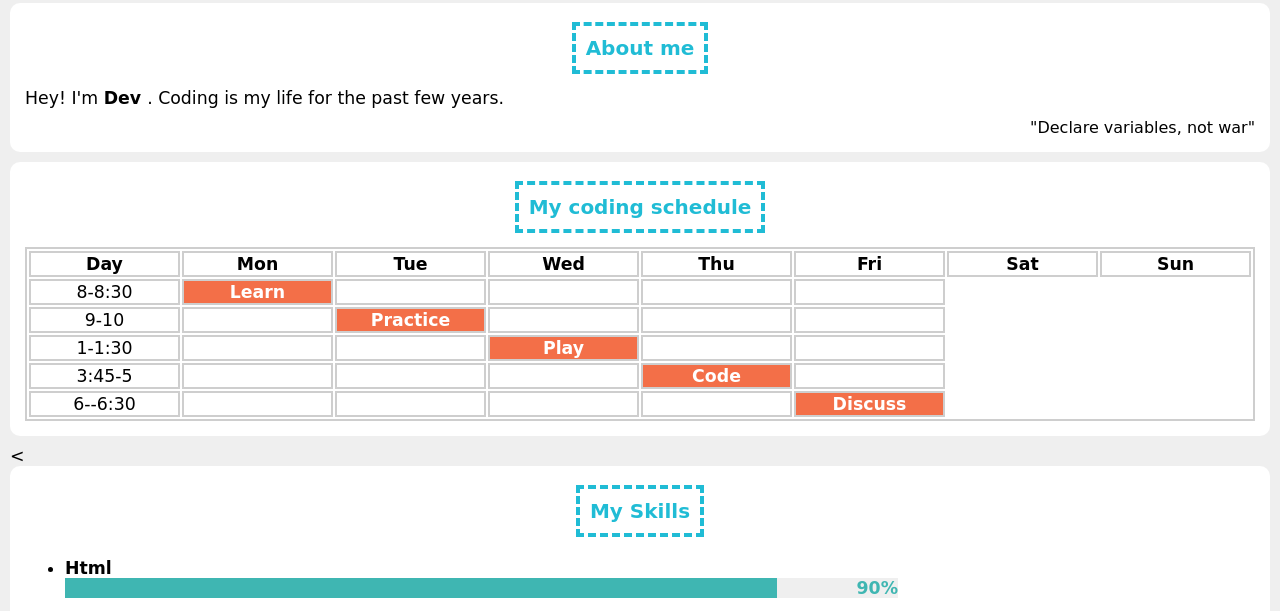
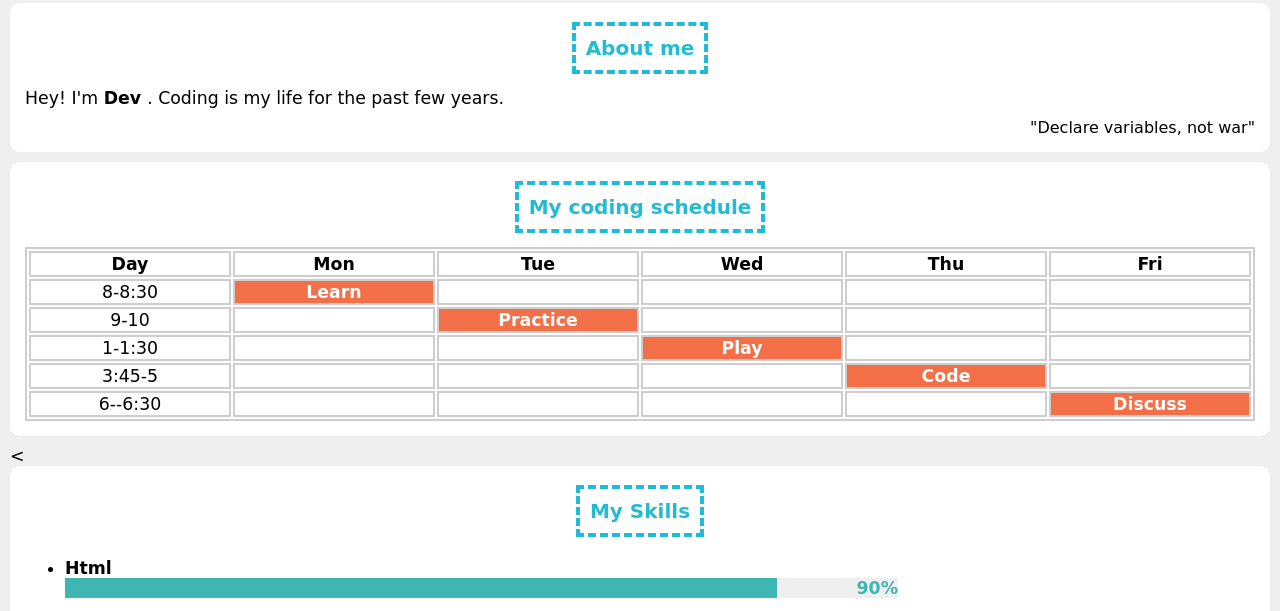
Before and after one commit to Deveshshukla4/blogtest, a plain HTML site: page index.html in a window 1280 px wide. Shown: the part 177-788 px from the top of the page. Drawn offline with Linux system fonts and the light colour scheme.

Commit message:
removed some table cols

```diff
--- a/index.html
+++ b/index.html
@@ -33,8 +33,6 @@
 <th>Wed</th>
 <th>Thu</th>
 <th>Fri</th>
-<th>Sat</th>
-<th>Sun</th>
 </tr>
 
 <tr>
```
